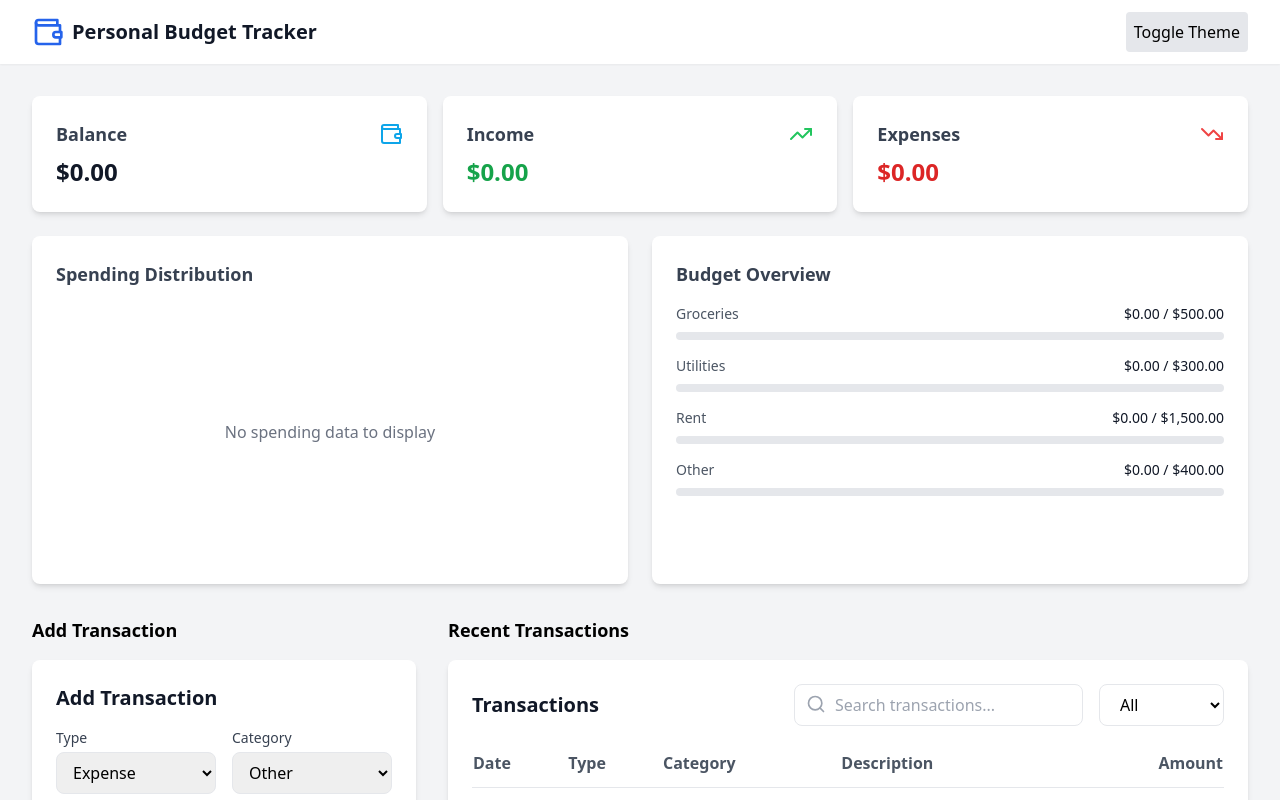
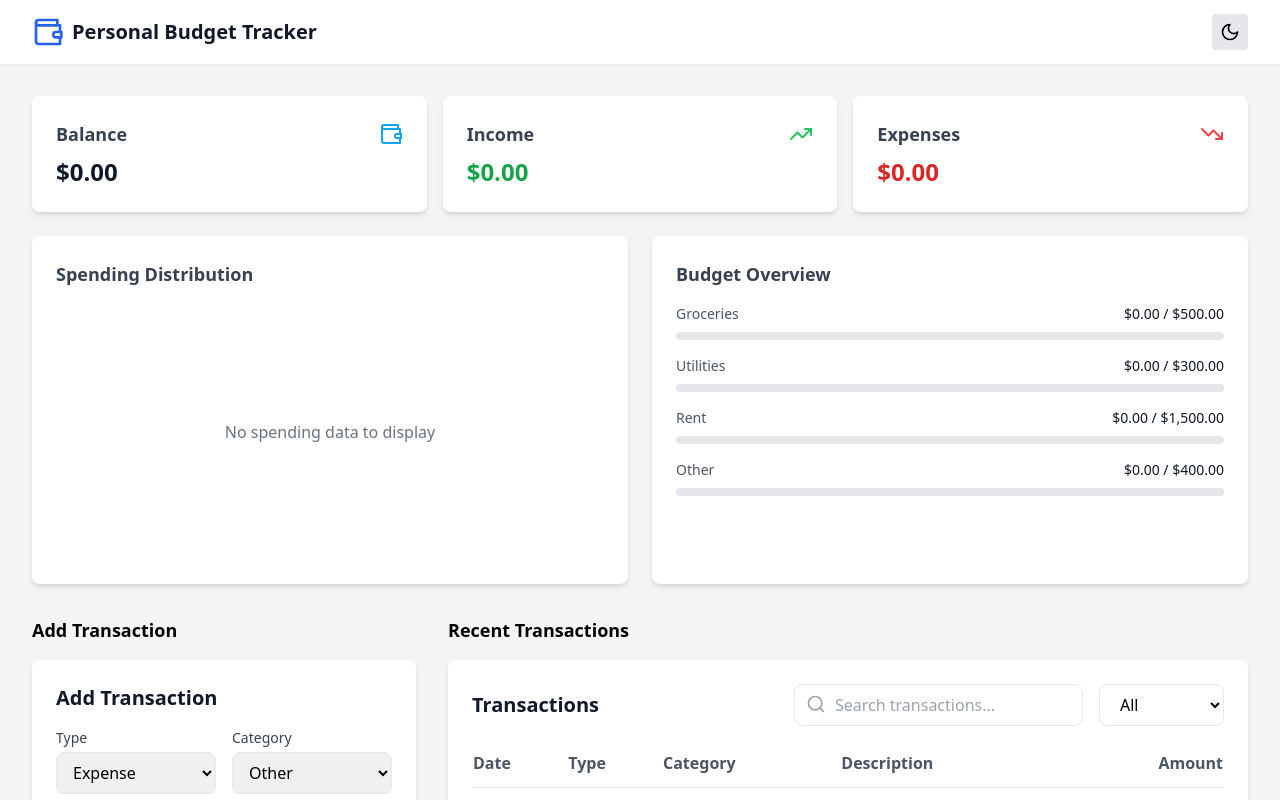
Before and after one commit to Ayyubiy90/budget-tracker, a React (Vite) app: page / in a window 1280 px wide. Shown: the top 800 px of the page. Built offline with nearby package versions, Linux system fonts and the light colour scheme.

Commit message:
Enhance dark mode support: add global styles for full page dark mode

```diff
--- a/src/App.tsx
+++ b/src/App.tsx
@@ -5,6 +5,7 @@
 import TransactionList from "./components/TransactionList"; // Importing TransactionList to display recent transactions
 import { Wallet } from "lucide-react"; // Importing Wallet icon from lucide-react for UI
 import { useTheme } from "./hooks/useTheme"; // Importing the useTheme hook
+import { Sun, Moon } from "lucide-react"; // Import icons
 
 // Main App component
 function App() {
@@ -29,7 +30,11 @@
               <button
                 onClick={() => setTheme(theme === "light" ? "dark" : "light")}
                 className="ml-4 p-2 bg-gray-200 rounded">
-                Toggle Theme
+                {theme === "light" ? (
+                  <Moon className="h-5 w-5" />
+                ) : (
+                  <Sun className="h-5 w-5" />
+                )}
               </button>
             </div>
           </div>
--- a/src/index.css
+++ b/src/index.css
@@ -11,4 +11,14 @@
   input[type="number"] {
     -moz-appearance: textfield;
   }
+
+  html.light {
+    background-color: #ffffff; /* Light mode background */
+    color: #000000; /* Light mode text color */
+  }
+
+  html.dark {
+    background-color: #000000; /* Dark mode background */
+    color: #ffffff; /* Dark mode text color */
+  }
 }
```
